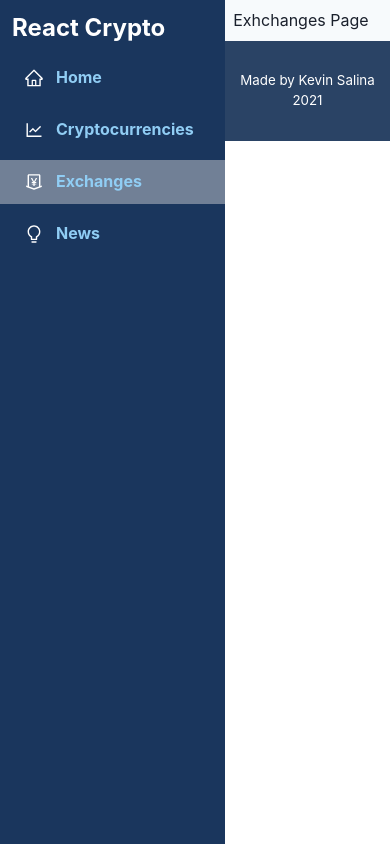
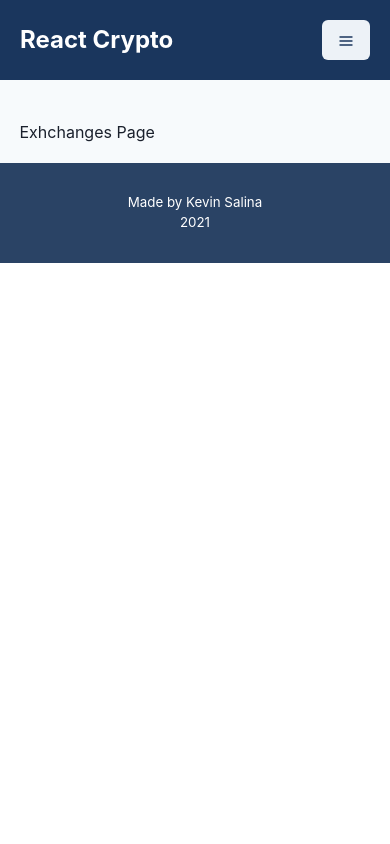
Before and after one commit to KevinSalina/react-crypto-dashboard, a Next.js app: page /exchanges in a window 390 px wide. Built offline with nearby package versions, Linux system fonts and the light colour scheme.

Commit message:
Worked on line graph and mobile design

```diff
--- a/components/CryptoDetails.js
+++ b/components/CryptoDetails.js
@@ -86,8 +86,8 @@ const CryptoDetails = ({ coinId }) => {
   return (
     <>
       <VStack mb={5} align="flex-start">
-        <Heading as="h1" >{cryptoCoin.name} ({cryptoCoin.slug}) Price </Heading>
-        <Text> {cryptoCoin.name} live price is USD. View value statistics, market cap and supply</Text>
+        <Heading as="h1" textAlign={{ base: 'center', md: 'left' }} >{cryptoCoin.name} ({cryptoCoin.slug}) Price </Heading>
+        <Text textAlign={{ base: 'center', md: 'left' }}> {cryptoCoin.name} live price in USD. View value statistics, market cap and supply.</Text>
       </VStack>
       <Divider />
       <Select
--- a/components/Cryptocurrencies.js
+++ b/components/Cryptocurrencies.js
@@ -28,7 +28,7 @@ const Cryptocurrencies = ({ simplified }) => {
           <Input placeholder="Search Coins" value={searchTerm} onChange={(e) => setsearchTerm(e.target.value)} />
         </Box>
         : null}
-      <SimpleGrid columns={24} spacing={5} w='full' >
+      <SimpleGrid columns={24} spacingY={5} spacingX={{ base: 0, md: 5 }} w='full' >
         {cryptos?.map(currency => (
           <GridItem key={currency.id} p={4} bgColor="white" transition="all .1s ease-in" colSpan={{ base: 24, md: 12, xl: 8 }} boxShadow='lg' rounded="md" _hover={{ cursor: 'pointer', boxShadow: 'xl' }}>
             <NextLink href={`/cryptocurrencies/${currency.id}`} passHref>
--- a/components/Layout.js
+++ b/components/Layout.js
@@ -13,7 +13,7 @@ const Layout = ({ children }) => {
 
       <Box display="flex" height="auto" bgColor="gray.50" overflowX='hidden'>
         <NavBar />
-        <Box ml='225px' w="full">
+        <Box ml={{ base: 0, md: '225px' }} mt={{ base: '100px', md: '0px' }} w="full">
           <Box p={{ base: '5%', md: 10 }}>
             {children}
           </Box>
--- a/components/NavBar.js
+++ b/components/NavBar.js
@@ -1,5 +1,4 @@
-import React from 'react'
-import { FaMoneyBillAlt } from 'react-icons/fa'
+import React, { useState, useEffect } from 'react'
 import { AiOutlineHome, AiOutlineLineChart, AiOutlineMoneyCollect, AiOutlineBulb } from 'react-icons/ai'
 import NextLink from 'next/link'
 import { useRouter } from 'next/router'
@@ -13,11 +12,30 @@ import {
   Link,
   VStack,
   HStack,
+  Menu,
+  MenuButton,
+  MenuList,
+  MenuItem,
   useColorModeValue
 } from '@chakra-ui/react'
+import { HamburgerIcon } from '@chakra-ui/icons'
 
 
 const NavBar = ({ path }) => {
+
+  const [activeMenu, setActiveMenu] = useState(true)
+  const [screenSize, setScreenSize] = useState(null)
+
+  useEffect(() => {
+    const handleResize = () => {
+      setScreenSize(window.innerWidth)
+    }
+    window.addEventListener('resize', handleResize)
+    handleResize()
+    return () => window.removeEventListener('resize', handleResize)
+  })
+
+
 
   const LinkItem = ({ href, children, icon }) => {
     const router = useRouter()
@@ -47,15 +65,46 @@ const NavBar = ({ path }) => {
 
 
   return (
-    <Box as='nav' flex={.2} position="fixed" top={0} left={0} bg="blue.900" color="blue.200" display='flex' flexDir='column' w='225px' h='full'>
-      <Flex alignItems="center" p={3}>
-        <Heading size="lg" color="white" >
+    <Box
+      as='nav'
+      // flex={{ base: 1, md: .2 }}
+      position="fixed"
+      zIndex='100'
+      top={0}
+      left={0}
+      bg="blue.900"
+      color="blue.200"
+      display='flex'
+      flexDir='column'
+      w={{ base: 'full', md: '225px' }}
+      h={{ base: 'auto', md: 'full' }}
+    >
+      <Flex alignItems="center" p={{ base: 5, md: 3 }} justifyContent='space-between'>
+        <Heading size="lg" color="white">
           <NextLink href="/">
             <a>React Crypto</a>
           </NextLink>
         </Heading>
+        <Box display={{ base: 'block', md: 'none' }}>
+          <Menu>
+            <MenuButton as={Button} color="blue.900">
+              <HamburgerIcon />
+            </MenuButton>
+            <MenuList color="blue.900" zIndex='100'>
+              <MenuItem>
+                <NextLink href='/cryptocurrencies'>Cryptocurrencies</NextLink>
+              </MenuItem>
+              <MenuItem>
+                <NextLink href='/exchanges'>Exchanges</NextLink>
+              </MenuItem>
+              <MenuItem>
+                <NextLink href='/news'>News</NextLink>
+              </MenuItem>
+            </MenuList>
+          </Menu>
+        </Box>
       </Flex>
-      <VStack alignItems="flex-start">
+      <VStack alignItems="flex-start" display={{ base: 'none', md: 'flex' }}>
         <LinkItem href='/' icon={AiOutlineHome}>
           Home
         </LinkItem>
--- a/components/News.js
+++ b/components/News.js
@@ -54,7 +54,7 @@ const News = ({ simplified }) => {
         </Select>
       </Box> : null}
 
-      <SimpleGrid columns={24} spacing={5} w='full' >
+      <SimpleGrid columns={24} spacingY={5} spacingX={{ base: 0, md: 5 }} w='full' >
         {cryptoNews?.map((story, index) => (
           <GridItem key={`cryptoNews-${index}`} p={4} bgColor="white" transition="all .1s ease-in" colSpan={{ base: 24, md: 12, xl: 8 }} boxShadow='lg' rounded="md" _hover={{ cursor: 'pointer', boxShadow: 'xl' }}>
             <Box as='a' href={story.url} rel="noopener noreferrer" target="_blank" h="full">
--- a/pages/cryptocurrencies.js
+++ b/pages/cryptocurrencies.js
@@ -6,7 +6,7 @@ const CryptocurrenciesPage = () => {
 
   return (
     <>
-      <Heading as="h1" mb={10}>Top 100 Global Cryptocurrencies</Heading>
+      <Heading as="h1" textAlign={{ base: 'center', md: 'left' }} mb={10}>Top 100 Global Cryptocurrencies</Heading>
       <Cryptocurrencies />
     </>
   )
--- a/pages/index.js
+++ b/pages/index.js
@@ -16,7 +16,7 @@ export default function Home() {
 
   return (
     <>
-      <Heading as="h1" mb={10}> Global Crypto Stats</Heading>
+      <Heading as="h1" textAlign={{ base: 'center', md: 'left' }} mb={10}> Global Crypto Stats</Heading>
       <SimpleGrid columns={24} spacing={2} mb={10} maxW="900px">
         <GridItem colSpan={{ base: 24, md: 12 }}>
           <Statistics title="Total Cryptocurrencies" value={globalStats.total} />
--- a/pages/news.js
+++ b/pages/news.js
@@ -5,7 +5,7 @@ import { Heading } from '@chakra-ui/react'
 const news = () => {
   return (
     <div>
-      <Heading as="h1" mb={10}>Crypto News</Heading>
+      <Heading as="h1" textAlign={{ base: 'center', md: 'left' }} mb={10}>Crypto News</Heading>
       <News />
     </div>
   )
```
Also changed, not shown: components/LineChart.js (+5 -4 lines).
